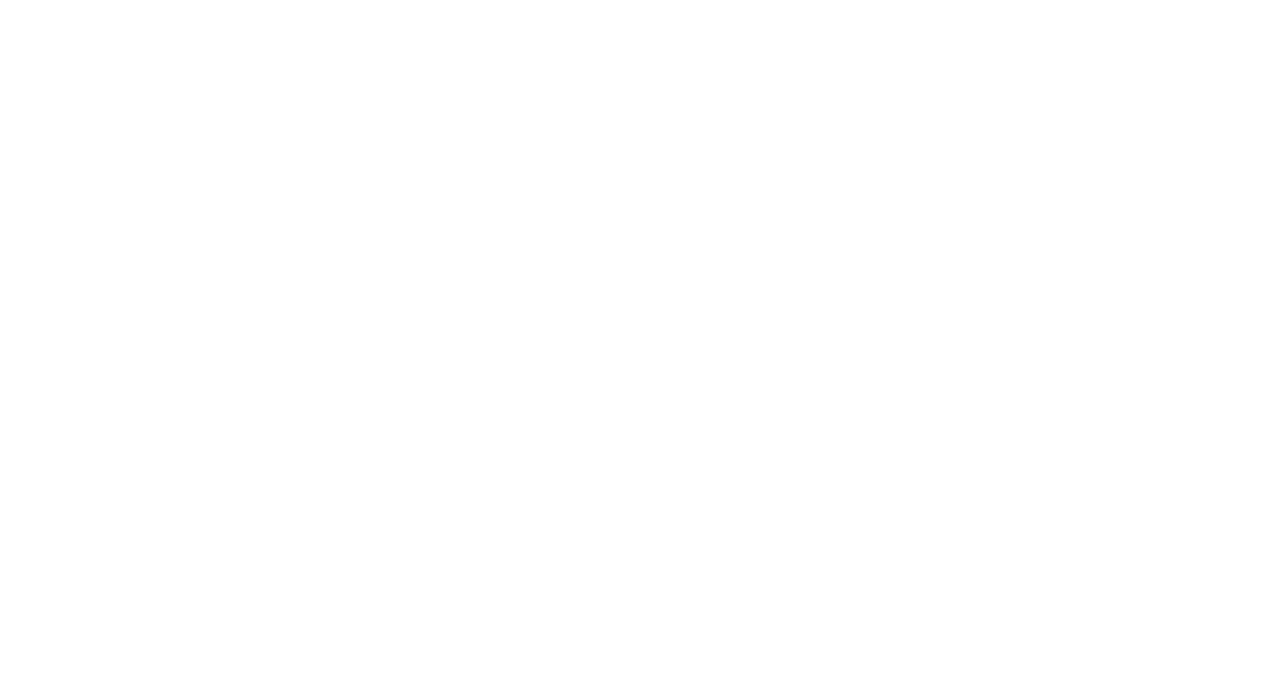
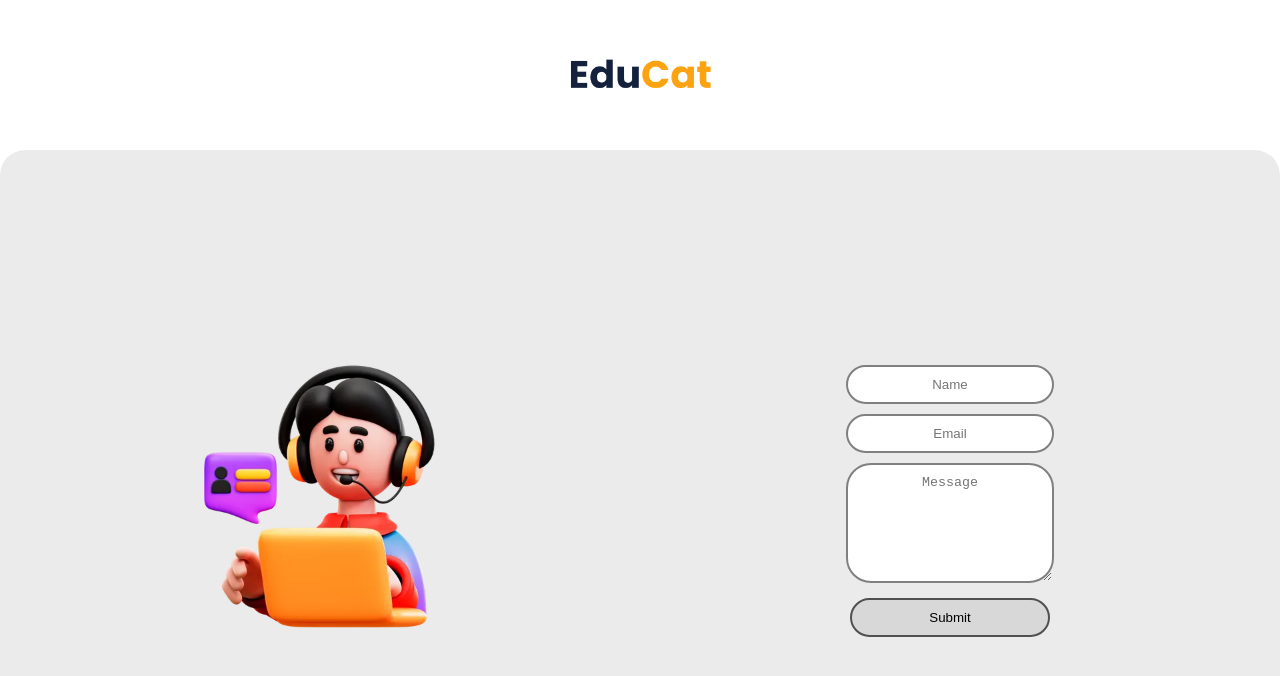
Before and after one commit to het52004/educat, a React (Vite) app in the folder frontend/: page /contact in a window 1280 px wide. Before the commit this address had no page. Shown: the top 676 px of the page. Built offline with nearby package versions, Linux system fonts and the light colour scheme.

Commit message:
ContactUs page is done

```diff
--- a/frontend/src/App.jsx
+++ b/frontend/src/App.jsx
@@ -7,6 +7,7 @@
 import AdminLogin from "./pages/admin/Login";
 import AdminSignup from "./pages/admin/Signup";
 import ForgotPassword from "./pages/ForgotPassword";
+import ContactUs from "./pages/ContactUs";
 
 function App() {
   return (
@@ -20,6 +21,7 @@
         <Route path="/adminsignup" element={<AdminSignup />} />
         <Route path="/adminlogin" element={<AdminLogin />} />
         <Route path="/:role/forgot-password" element={<ForgotPassword />} />
+        <Route path="/contact" element={<ContactUs />} />
       </Routes>
     </BrowserRouter>
   );
--- /dev/null
+++ b/frontend/src/pages/ContactUs.jsx
@@ -0,0 +1,256 @@
+import { useState } from "react";
+//import "../assets/css/style.css";
+//import "../assets/css/videop.css";
+
+export default function Contact() {
+  const [formData, setFormData] = useState({
+    txt_name: "",
+    email: "",
+    message: "",
+  });
+
+  const [error, setError] = useState("");
+
+  const handleChange = (e) => {
+    setFormData({
+      ...formData,
+      [e.target.name]: e.target.value,
+    });
+  };
+
+  const handleSubmit = async (e) => {
+    e.preventDefault();
+
+    if (!formData.txt_name || !formData.email || !formData.message) {
+      setError("Please enter all fields");
+      return;
+    }
+
+    const form = new FormData();
+    form.append("txt_name", formData.txt_name);
+    form.append("email", formData.email);
+    form.append("message", formData.message);
+
+    try {
+      const response = await fetch("http://localhost/backend/contact.php", {
+        method: "POST",
+        body: form,
+        credentials: "include",
+      });
+
+      const data = await response.json();
+
+      if (data.status === "error") {
+        setError(data.message);
+      } else {
+        window.location.reload();
+      }
+    } catch {
+      setError("Something went wrong");
+    }
+  };
+
+  return (
+    <>
+      <style>{`
+        *, *::before, *::after { box-sizing: border-box; margin:0; padding:0; }
+        html, body { max-width: 100%; overflow-x: hidden; }
+        body { font-family: Arial, sans-serif;}
+
+        .container {
+          display: flex;
+          justify-content: center;
+          width: 100%;
+          overflow-x: hidden;
+        }
+
+        .contact_cont {
+          width: 100%;
+          border-radius: 25px;
+          min-height: 87vh;
+          background-color: rgba(223, 223, 223, 0.56);
+          display: flex;
+          align-items: center;
+          justify-content: space-between;
+          flex-wrap: wrap;
+          padding: 10px;
+        }
+
+        .leftcon, .rightcon {
+          flex: 1 1 100%;
+          display: flex;
+          align-items: center;
+          justify-content: center;
+        }
+
+        /* reduced bottom margin */
+        .leftcon { margin-bottom: 5px; }
+
+        .contact_cont h1 {
+          color: black;
+          font-size: 2.5rem;
+          font-family: monospace;
+          margin-bottom: 2rem;
+        }
+
+        .inputcon {
+          padding: 10px 20px;
+          width: 90%;
+          max-width: 300px;
+          text-align: center;
+          border-radius: 25px;
+          margin: 5px;
+          transition: 0.5s all ease;
+          border: 2px solid grey;
+        }
+
+        .inputcon:focus {
+          width: 95%;
+          max-width: 300px;
+          border-color: rgb(15, 162, 230);
+          outline: none;
+        }
+
+        form {
+          display: flex;
+          flex-direction: column;
+          align-items: center;
+          padding: 10px;
+          width: 100%;
+        }
+
+        .btncon {
+          cursor: pointer;
+          width: 90%;
+          max-width: 200px;
+          padding: 10px 20px;
+          border-radius: 25px;
+          outline: none;
+          border: 2px solid rgb(80, 80, 80);
+          transition: 0.2s all ease;
+          background-color: rgb(216, 216, 216);
+          margin-top: 10px;
+        }
+
+        .btncon:hover {
+          background-color: rgb(80, 80, 80);
+          color: white;
+          font-weight: bold;
+        }
+
+        .btncon:active {
+          background-color: rgb(39, 39, 39);
+          border: 2px solid rgb(39, 39, 39);
+          color: white;
+          font-weight: bold;
+        }
+
+        /* ================= IMAGE SIZES ================= */
+        .leftcon img {
+          width: 90%;
+          max-width: 300px;
+          height: auto;
+          display: block;
+        }
+
+        .logo img {
+          width: 100%;
+          max-width: 150px;
+          height: auto;
+          display: block;
+          margin: 0 auto;
+        }
+
+        /* ================= DEVICE SPECIFIC ================= */
+        /* iPhone 12 */
+        @media only screen and (max-width: 390px){
+          .contact_cont { flex-direction: column; padding: 5px; min-height: 100vh; }
+          .leftcon img { max-width: 180px; }
+          textarea.inputcon { height: 80px; }
+          .inputcon, .inputcon:focus { max-width: 220px; }
+          .btncon { max-width: 160px; }
+          .logo img { max-width: 120px; }
+        }
+
+        /* iPhone 14 */
+        @media only screen and (max-width: 430px) and (min-width: 391px){
+          .contact_cont { flex-direction: column; padding: 8px; }
+          .leftcon img { max-width: 200px; }
+          textarea.inputcon { height: 100px; }
+          .inputcon, .inputcon:focus { max-width: 240px; }
+          .btncon { max-width: 180px; }
+          .logo img { max-width: 130px; }
+        }
+
+        /* iPad */
+        @media only screen and (min-width: 768px) and (max-width: 1366px){
+          .contact_cont { flex-direction: row; flex-wrap: nowrap; padding: 20px; }
+          .leftcon, .rightcon { width: 48%; }
+          .leftcon img { max-width: 300px; }
+          textarea.inputcon { height: 120px; }
+          .inputcon, .inputcon:focus { max-width: 300px; }
+          .btncon { max-width: 200px; }
+          .logo img { max-width: 150px; }
+        }
+      `}</style>
+
+      {/* ================= HEADER ================= */}
+      <header>
+        <nav className="navigation" style={{ justifyContent: "center" }}>
+          <div className="logo">
+            <a href="/">
+              <img src="/assets/images/EduCat (3).png" alt="Logo" />
+            </a>
+          </div>
+        </nav>
+      </header>
+
+      {/* ================= MAIN ================= */}
+      <div className="container">
+        <div className="contact_cont">
+          <div className="leftcon">
+            <img src="/assets/images/contact_us.png" alt="Contact Us" />
+          </div>
+
+          <div className="rightcon">
+            <div className="c_form">
+              {error && (
+                <div className="alert alert-danger">
+                  <strong>Error.</strong> {error}
+                </div>
+              )}
+
+              <form onSubmit={handleSubmit}>
+                <input
+                  type="text"
+                  name="txt_name"
+                  className="inputcon"
+                  placeholder="Name"
+                  value={formData.txt_name}
+                  onChange={handleChange}
+                />
+                <input
+                  type="email"
+                  name="email"
+                  className="inputcon"
+                  placeholder="Email"
+                  value={formData.email}
+                  onChange={handleChange}
+                />
+                <textarea
+                  name="message"
+                  rows="10"
+                  className="inputcon"
+                  placeholder="Message"
+                  value={formData.message}
+                  onChange={handleChange}
+                />
+                <input type="submit" value="Submit" className="btncon" />
+              </form>
+            </div>
+          </div>
+        </div>
+      </div>
+    </>
+  );
+}
```
Also changed, not shown: frontend/assets/images/EduCat (3).png (added), frontend/assets/images/contact_us.png (added).
